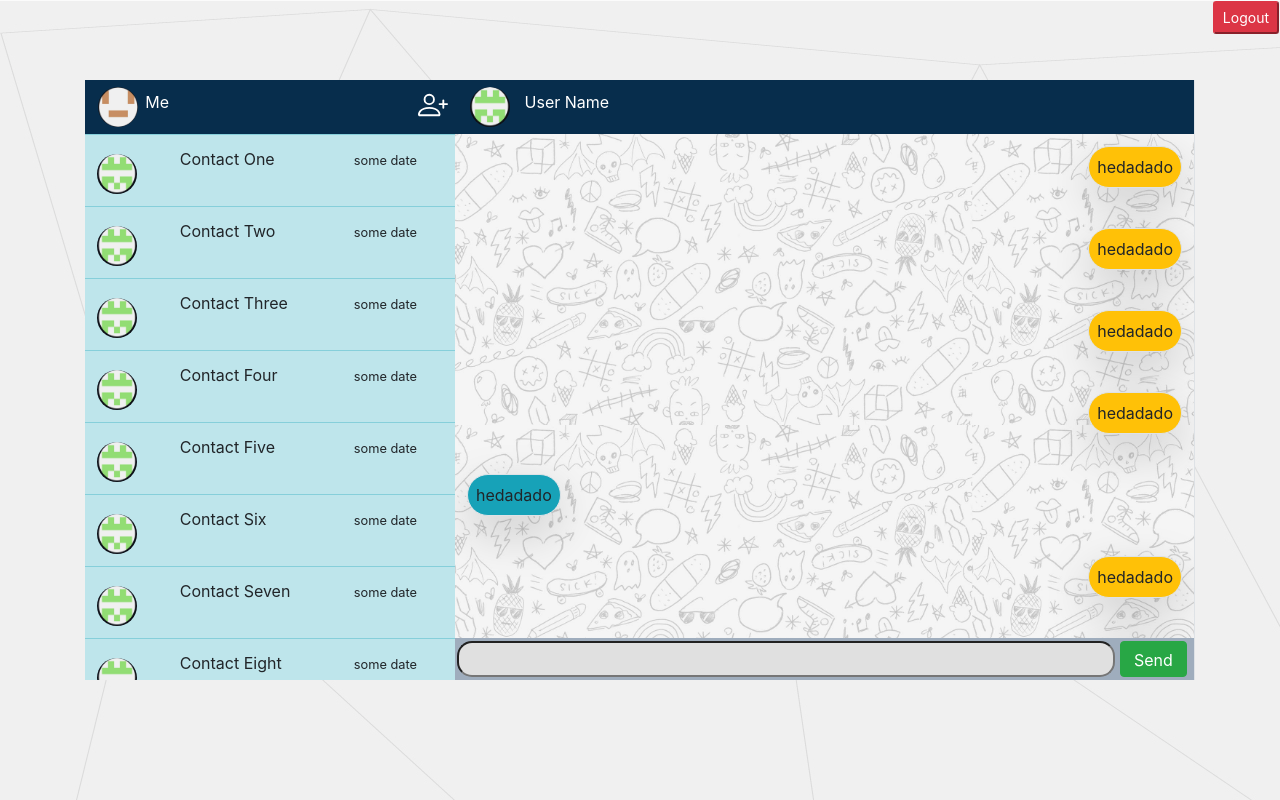
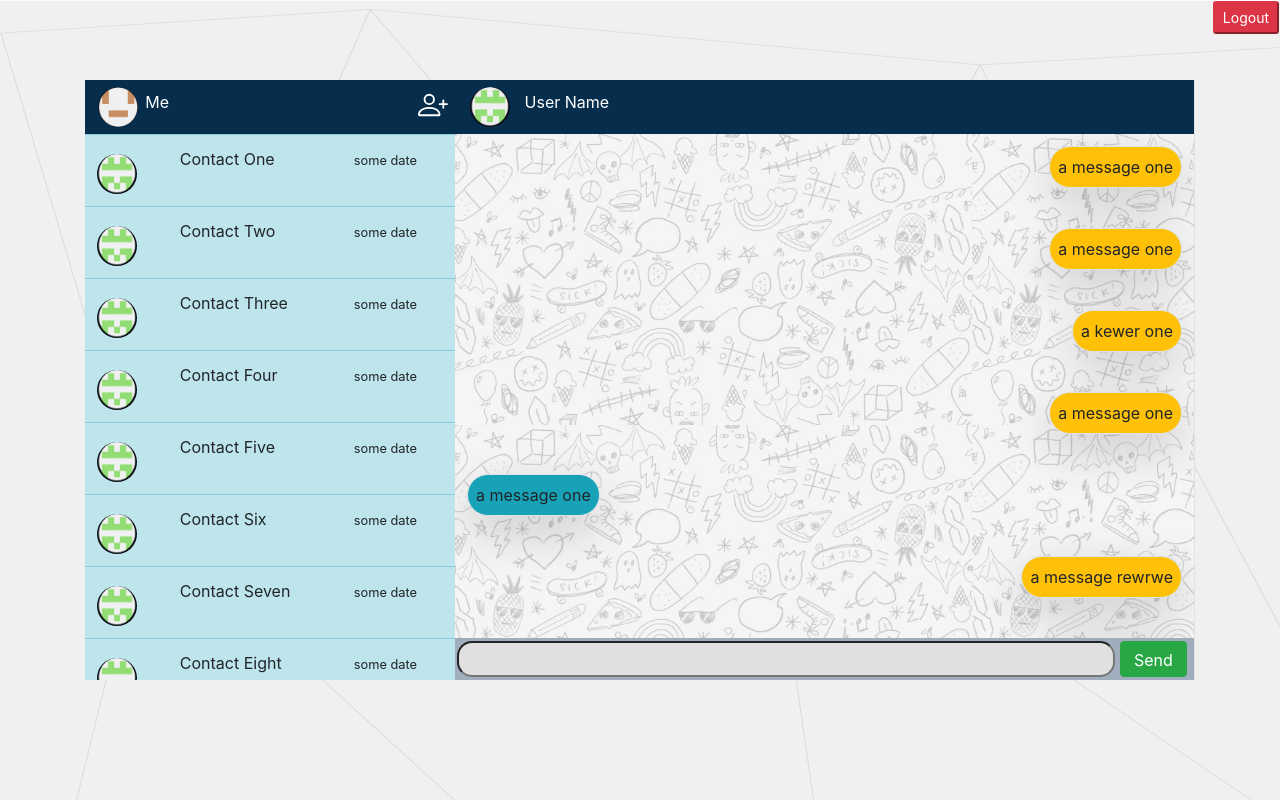
Before and after one commit to GLPRL/AdvProg2-2, a JavaScript app: page / in a window 1280 px wide. Built offline with nearby package versions, Linux system fonts and the light colour scheme; the HTML template or start-up script is replaced by a standard one.

Commit message:
reading message from list and putting them on the messagesWindow

```diff
--- a/src/ChatApp/Right/ChatMessages/ChatMessages.js
+++ b/src/ChatApp/Right/ChatMessages/ChatMessages.js
@@ -1,22 +1,17 @@
 import ChatMessage from "./ChatMessage";
+import messages from "./messagesList";
 
 function ChatMessages() {
+    const messsageConvo = messages.map(message =>
+        <ChatMessage msg={message.text} floatValue={message.floatValue}></ChatMessage>
+        );
+
+
     return(
         <div className="msgScroll">
             <table className="table table-borderless ">
             <tbody>
-                <ChatMessage msg="hedadado" floatValue={"float-right"}/>
-                <ChatMessage msg="hedadado" floatValue={"float-right"}/>
-                <ChatMessage msg="hedadado" floatValue={"float-right"}/>
-                <ChatMessage msg="hedadado" floatValue={"float-right"}/>
-                <ChatMessage msg="hedadado" floatValue={"float-left"}/>
-                <ChatMessage msg="hedadado" floatValue={"float-right"}/>
-                <ChatMessage msg="hedadado" floatValue={"float-right"}/>
-                <ChatMessage msg="hedadado" floatValue={"float-right"}/>
-                <ChatMessage msg="hedadado" floatValue={"float-right"}/>
-                <ChatMessage msg="hedadado" floatValue={"float-right"}/>
-                <ChatMessage msg="hedadado" floatValue={"float-right"}/>
-                <ChatMessage msg="hedadado" floatValue={"float-right"}/>
+                {messsageConvo}
                 </tbody>
             </table>
         </div>
--- /dev/null
+++ b/src/ChatApp/Right/ChatMessages/messagesList.js
@@ -0,0 +1,15 @@
+const messages = [
+    {id: 1, text:"a message one" ,floatValue:"float-right"},
+    {id: 2, text:"a message one" ,floatValue:"float-right"},
+    {id: 3, text:"a kewer one" ,floatValue:"float-right"},
+    {id: 4, text:"a message one" ,floatValue:"float-right"},
+    {id: 5, text:"a message one" ,floatValue:"float-left"},
+    {id: 6, text:"a message rewrwe" ,floatValue:"float-right"},
+    {id: 7, text:"a message one" ,floatValue:"float-right"},
+    {id: 8, text:"a rewrre one" ,floatValue:"float-left"},
+    {id: 9, text:"a message one" ,floatValue:"float-right"},
+    {id: 10, text:"a sdfsdfs one" ,floatValue:"float-right"},
+    {id: 11, text:"a message one" ,floatValue:"float-left"},
+    {id: 12, text:"a message dsfsd" ,floatValue:"float-right"}
+]
+export default messages;
```
